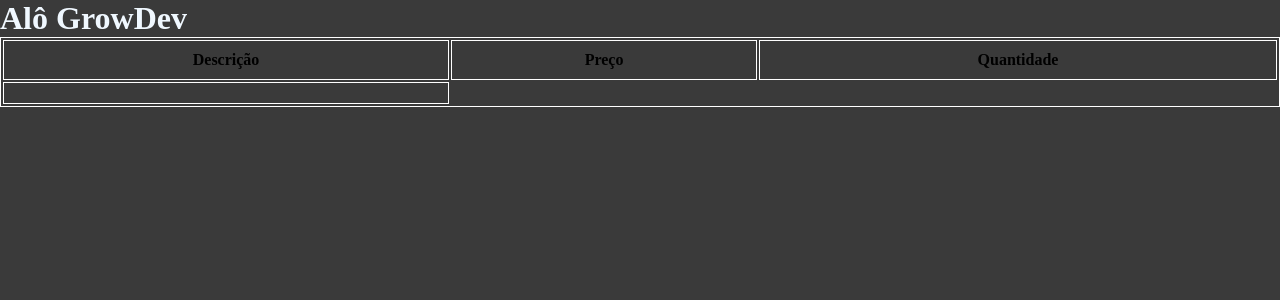
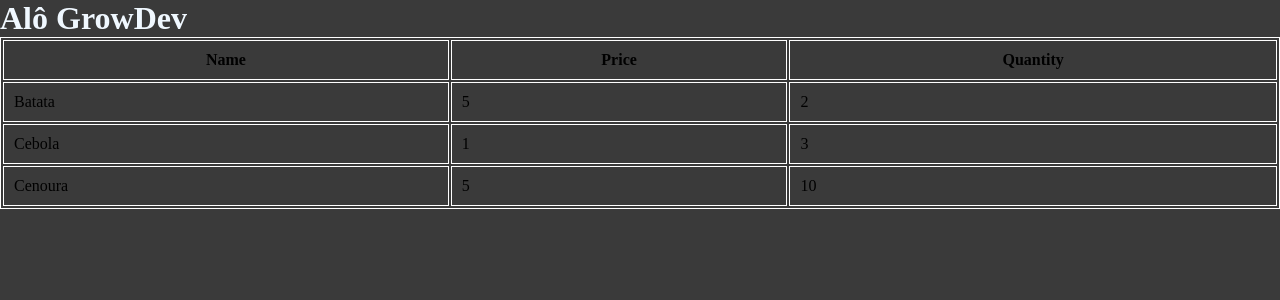
Before and after one commit to leticialealperez/live-code, a React (Vite) app: page / in a window 1280 px wide. Shown: the top 300 px of the page. Built offline with nearby package versions, Linux system fonts and the light colour scheme.

Commit message:
feat: tables finished

```diff
--- a/src/mock/products.ts
+++ b/src/mock/products.ts
@@ -9,4 +9,19 @@ export const morkProduct: Produts[] = [
         quantity: 2
     },
 
+    {
+        id: randonId(),
+        name: "Cebola",
+        price: 1,
+        quantity: 3
+    },
+
+    {
+        id: randonId(),
+        name: "Cenoura",
+        price: 5,
+        quantity: 10
+    },
+
+
 ]
--- a/src/pages/Home.tsx
+++ b/src/pages/Home.tsx
@@ -1,6 +1,7 @@
 import { Fragment } from "react/jsx-runtime";
 import { Title } from "../components/styled/Title";
 import { Table } from "../components/styled/Table";
+import { morkProduct } from "../mock/products";
 
 export interface Produts {
 	id: string;
@@ -16,14 +17,20 @@ export function Home() {
 			<Table>
 				<thead>
 					<tr>
-						<th>Descrição</th>
-						<th>Preço</th>
-						<th>Quantidade</th>
+						<th>Name</th>
+						<th>Price</th>
+						<th>Quantity</th>
 					</tr>
 				</thead>
 
 				<tbody>
-					<th></th>
+                    {morkProduct.map((product)=>(
+                        <tr key={product.id}>
+                            <td>{product.name}</td>
+                            <td>{product.price}</td>
+                            <td>{product.quantity}</td>
+                        </tr>
+                    ))}
 				</tbody>
 			</Table>
 		</Fragment>
```
